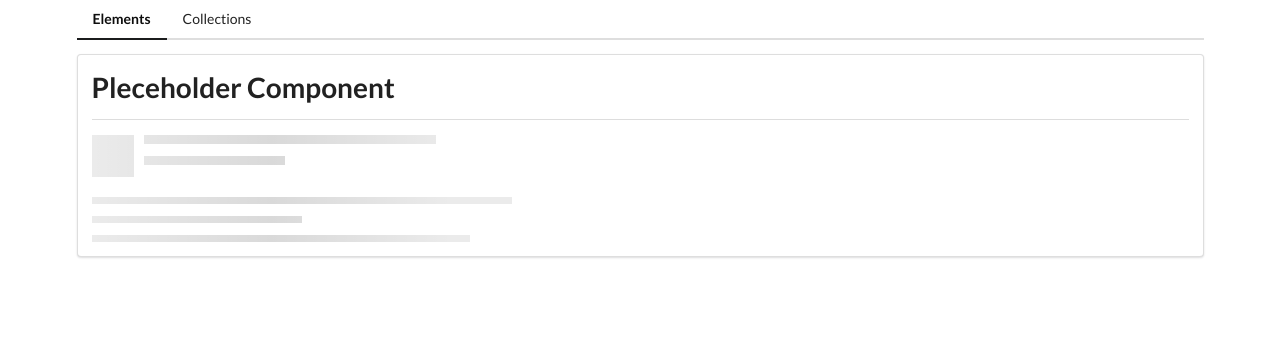
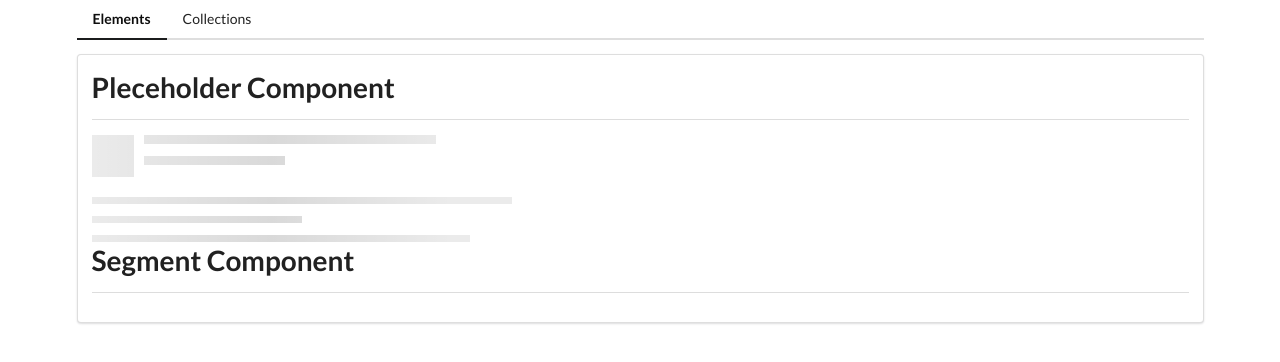
Before and after one commit to BeataJ/components-angular, an Angular app: page /elements in a window 1280 px wide. Shown: the top 362 px of the page. Built offline with nearby package versions, Linux system fonts and the light colour scheme.

Commit message:
add <app-divider> Segment Component </app-divider>

```diff
--- a/src/app/elements/elements-home/elements-home.component.html
+++ b/src/app/elements/elements-home/elements-home.component.html
@@ -1,2 +1,3 @@
 <app-divider> Pleceholder Component </app-divider>
 <app-placeholder></app-placeholder>
+<app-divider> Segment Component </app-divider>
```
